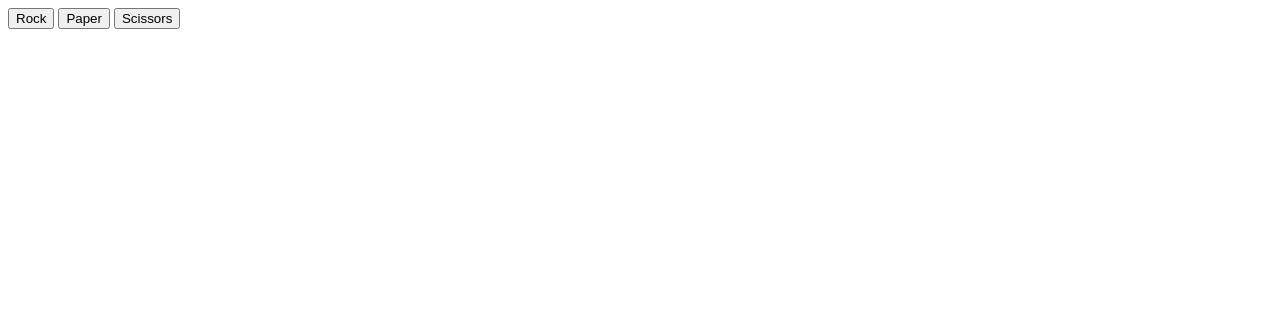
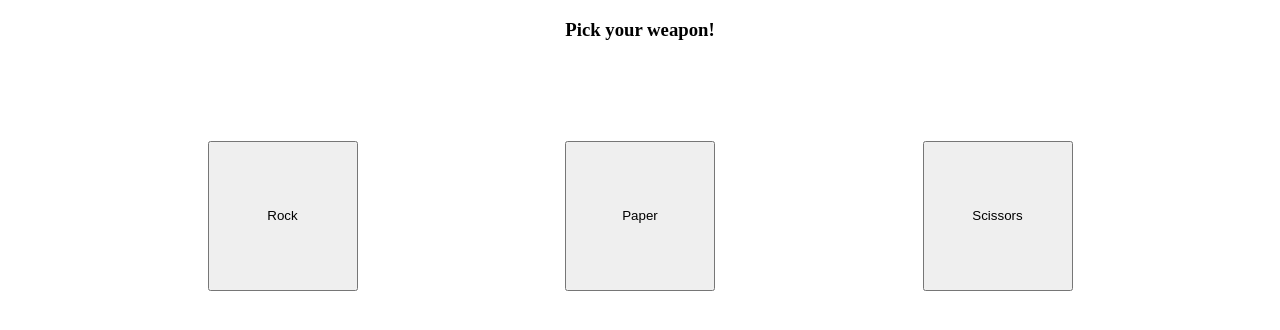
Before and after one commit to hrutvikyadav/rock-paper-scissors, a plain HTML site: page index.html in a window 1280 px wide. Drawn offline with Linux system fonts and the light colour scheme.

Commit message:
Added Css

```diff
--- a/index.html
+++ b/index.html
@@ -5,12 +5,16 @@
     <script src="./script.js" defer></script>
     <meta http-equiv="X-UA-Compatible" content="IE=edge">
     <meta name="viewport" content="width=device-width, initial-scale=1.0">
+    <link rel="stylesheet" href="./styles.css">
     <title>Document</title>
 </head>
 <body>
-    <button class="rock">Rock</button>
-    <button class="paper">Paper</button>
-    <button class="scissors">Scissors</button>
+    <h3 class="title">Pick your weapon!</h3>
+    <div class="container">
+      <button class="rock">Rock</button>
+      <button class="paper">Paper</button>
+      <button class="scissors">Scissors</button>
+    </div>
     <div class="result"></div>
 </body>
 </html>
--- /dev/null
+++ b/styles.css
@@ -0,0 +1,25 @@
+body {
+    margin: 0%;
+    padding: 0%;
+    box-sizing: border-box;
+}
+
+h3 {
+    text-align: center;
+}
+.container {
+    margin-top: 100px;
+    display: flex;
+    justify-content: space-evenly;
+    align-items: center;
+}
+
+.result {
+    margin-top: 100px;
+    text-align: center;
+}
+
+button {
+    height: 150px;
+    width: 150px;
+}
```
